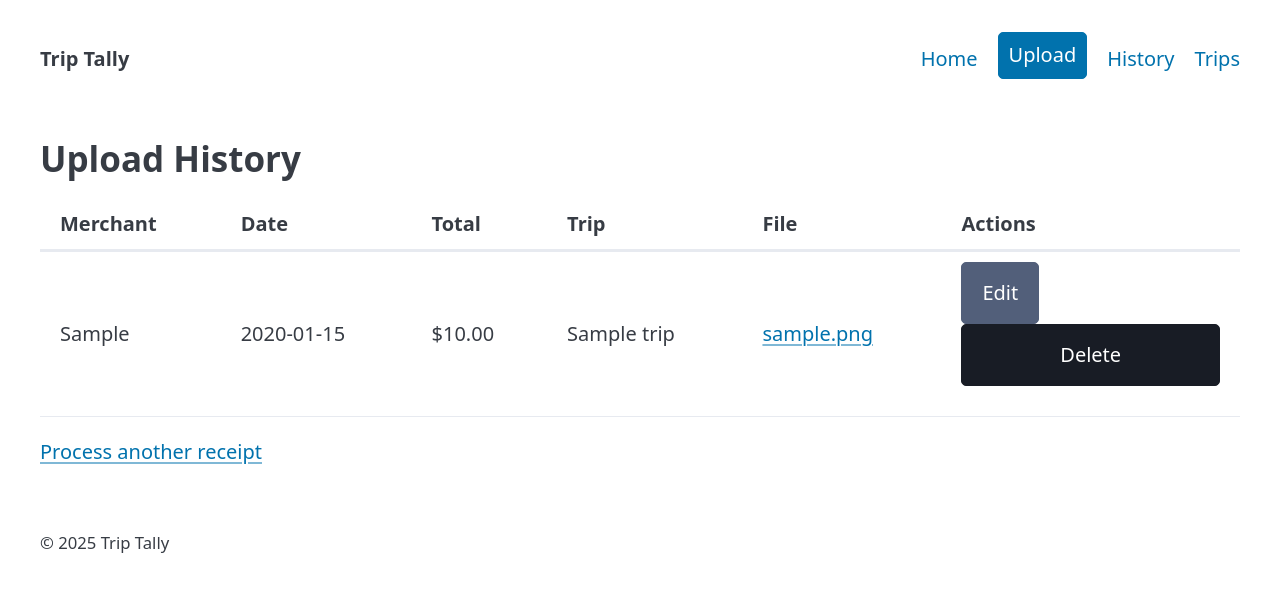
After one commit to Timmybu/Trip-Tally, a Flask app: page /history in a window 1280 px wide. The commit adds this page. Shown: the top 592 px of the page. Run offline with Flask 3, Linux system fonts and the light colour scheme; tables that the repository leaves empty hold one stand-in row (values such as "Sample post"); some libraries are stand-ins or nearby versions.

Commit message:
added history, data manipulation, and other small changes

```diff
--- a/trip_tally/app.py
+++ b/trip_tally/app.py
@@ -21,6 +21,16 @@ def get_db_connection(db_path: str):
 
 def init_db(db_path: str):
 	conn = get_db_connection(db_path)
+	# Create trips table
+	conn.execute(
+		"""
+		CREATE TABLE IF NOT EXISTS trips (
+			id INTEGER PRIMARY KEY AUTOINCREMENT,
+			name TEXT NOT NULL
+		);
+		"""
+	)
+	# Create receipts table
 	conn.execute(
 		"""
 		CREATE TABLE IF NOT EXISTS receipts (
@@ -32,10 +42,19 @@ def init_db(db_path: str):
 			tax REAL,
 			items TEXT,
 			raw_text TEXT,
-			created_at TEXT
+			created_at TEXT,
+			trip_id INTEGER,
+			FOREIGN KEY (trip_id) REFERENCES trips(id)
 		);
 		"""
 	)
+	# Add trip_id column to existing receipts table if it doesn't exist
+	try:
+		conn.execute("ALTER TABLE receipts ADD COLUMN trip_id INTEGER")
+		conn.commit()
+	except sqlite3.OperationalError:
+		# Column already exists, ignore
+		pass
 	conn.commit()
 	conn.close()
 
@@ -64,7 +83,27 @@ def create_app() -> Flask:
 
 	@app.route("/upload")
 	def upload_page():
-		return render_template("upload.html")
+		"""Display upload page with trip selection"""
+		conn = get_db_connection(db_path)
+		trips = conn.execute("SELECT id, name FROM trips ORDER BY name").fetchall()
+		conn.close()
+		return render_template("upload.html", trips=trips)
+
+	@app.route("/history")
+	def history():
+		"""Display all previously processed receipts"""
+		conn = get_db_connection(db_path)
+		receipts = conn.execute(
+			"""
+			SELECT r.id, r.filename, r.merchant, r.date, r.total, r.created_at, r.trip_id,
+			       t.name as trip_name
+			FROM receipts r
+			LEFT JOIN trips t ON r.trip_id = t.id
+			ORDER BY r.created_at DESC
+			"""
+		).fetchall()
+		conn.close()
+		return render_template("history.html", receipts=receipts)
 
 	# In trip_tally/app.py
 
@@ -143,9 +182,11 @@ def create_app() -> Flask:
 			return redirect(url_for("upload_page"))
 
 		# Store in DB
+		trip_id = request.form.get('trip_id')
+		trip_id = int(trip_id) if trip_id and trip_id.isdigit() else None
 		conn = get_db_connection(db_path)
 		conn.execute(
-			"INSERT INTO receipts (filename, merchant, date, total, tax, items, raw_text, created_at) VALUES (?, ?, ?, ?, ?, ?, ?, ?)",
+			"INSERT INTO receipts (filename, merchant, date, total, tax, items, raw_text, created_at, trip_id) VALUES (?, ?, ?, ?, ?, ?, ?, ?, ?)",
 			(
 				filename,
 				data.get("merchant", ""),
@@ -155,6 +196,7 @@ def create_app() -> Flask:
 				str(data.get("items") or []),
 				data.get("raw_text", ""),
 				datetime.utcnow().isoformat(),
+				trip_id,
 			),
 		)
 		conn.commit()
@@ -172,6 +214,80 @@ def create_app() -> Flask:
 	def uploaded_file(filename):
 		return send_from_directory(upload_path, filename)
 
+	@app.route("/trips", methods=["GET"])
+	def trips():
+		"""Display trips management page"""
+		conn = get_db_connection(db_path)
+		trips_list = conn.execute("SELECT id, name FROM trips ORDER BY name").fetchall()
+		conn.close()
+		return render_template("trips.html", trips=trips_list)
+
+	@app.route("/trips", methods=["POST"])
+	def create_trip():
+		"""Create a new trip"""
+		name = request.form.get("name", "").strip()
+		if not name:
+			flash("Trip name cannot be empty.", "error")
+			return redirect(url_for("trips"))
+		conn = get_db_connection(db_path)
+		conn.execute("INSERT INTO trips (name) VALUES (?)", (name,))
+		conn.commit()
+		conn.close()
+		flash(f"Trip '{name}' created successfully.", "success")
+		return redirect(url_for("trips"))
+
+	@app.route("/edit/<int:id>", methods=["GET"])
+	def edit_receipt(id):
+		"""Display edit receipt form"""
+		conn = get_db_connection(db_path)
+		receipt = conn.execute(
+			"SELECT * FROM receipts WHERE id = ?", (id,)
+		).fetchone()
+		if not receipt:
+			flash("Receipt not found.", "error")
+			conn.close()
+			return redirect(url_for("history"))
+		trips_list = conn.execute("SELECT id, name FROM trips ORDER BY name").fetchall()
+		conn.close()
+		return render_template("edit_receipt.html", receipt=receipt, trips=trips_list)
+
+	@app.route("/edit/<int:id>", methods=["POST"])
+	def update_receipt(id):
+		"""Update a receipt"""
+		merchant = request.form.get("merchant", "").strip()
+		date = request.form.get("date", "").strip()
+		total = request.form.get("total", "0").strip()
+		tax = request.form.get("tax", "0").strip()
+		trip_id = request.form.get("trip_id", "").strip()
+
+		try:
+			total = float(total) if total else 0.0
+			tax = float(tax) if tax else 0.0
+			trip_id = int(trip_id) if trip_id and trip_id.isdigit() else None
+		except ValueError:
+			flash("Invalid numeric values.", "error")
+			return redirect(url_for("edit_receipt", id=id))
+
+		conn = get_db_connection(db_path)
+		conn.execute(
+			"UPDATE receipts SET merchant = ?, date = ?, total = ?, tax = ?, trip_id = ? WHERE id = ?",
+			(merchant, date, total, tax, trip_id, id)
+		)
+		conn.commit()
+		conn.close()
+		flash("Receipt updated successfully.", "success")
+		return redirect(url_for("history"))
+
+	@app.route("/delete/<int:id>", methods=["POST"])
+	def delete_receipt(id):
+		"""Delete a receipt"""
+		conn = get_db_connection(db_path)
+		conn.execute("DELETE FROM receipts WHERE id = ?", (id,))
+		conn.commit()
+		conn.close()
+		flash("Receipt deleted successfully.", "success")
+		return redirect(url_for("history"))
+
 	return app
 
 
--- a/trip_tally/templates/base.html
+++ b/trip_tally/templates/base.html
@@ -16,6 +16,8 @@
         <ul>
           <li><a href="{{ url_for('index') }}">Home</a></li>
           <li><a href="{{ url_for('upload_page') }}" role="button">Upload</a></li>
+          <li><a href="{{ url_for('history') }}">History</a></li>
+          <li><a href="{{ url_for('trips') }}">Trips</a></li>
         </ul>
       </nav>
     </header>
--- /dev/null
+++ b/trip_tally/templates/history.html
@@ -0,0 +1,50 @@
+{% extends 'base.html' %}
+{% block content %}
+<section>
+  <h2>Upload History</h2>
+
+  {% if receipts %}
+    <table>
+      <thead>
+        <tr>
+          <th>Merchant</th>
+          <th>Date</th>
+          <th>Total</th>
+          <th>Trip</th>
+          <th>File</th>
+          <th>Actions</th>
+        </tr>
+      </thead>
+      <tbody>
+        {% for receipt in receipts %}
+        <tr>
+          <td>{{ receipt.merchant or 'N/A' }}</td>
+          <td>{{ receipt.date or 'N/A' }}</td>
+          <td>${{ "%.2f"|format(receipt.total) if receipt.total else '0.00' }}</td>
+          <td>{{ receipt.trip_name or '—' }}</td>
+          <td>
+            <a href="{{ url_for('uploaded_file', filename=receipt.filename) }}" target="_blank">
+              {{ receipt.filename }}
+            </a>
+          </td>
+          <td>
+            <a href="{{ url_for('edit_receipt', id=receipt.id) }}" role="button" class="secondary">Edit</a>
+            <form action="{{ url_for('delete_receipt', id=receipt.id) }}" method="POST" style="display: inline;">
+              <button type="submit" class="contrast" onclick="return confirm('Are you sure you want to delete this receipt?');">Delete</button>
+            </form>
+          </td>
+        </tr>
+        {% endfor %}
+      </tbody>
+    </table>
+  {% else %}
+    <article>
+      <p>No receipts processed yet. <a href="{{ url_for('upload_page') }}">Upload your first receipt</a>!</p>
+    </article>
+  {% endif %}
+
+  <nav>
+    <a href="{{ url_for('upload_page') }}">Process another receipt</a>
+  </nav>
+</section>
+{% endblock %}
```
Also changed, not shown: trip_tally/static/css/style.css (+40 -0 lines), trip_tally/templates/edit_receipt.html (added, +45 -0 lines), trip_tally/templates/results.html (+52 -12 lines), trip_tally/templates/trips.html (added, +34 -0 lines), trip_tally/templates/upload.html (+9 -0 lines), trip_tally/utils/ocr_processor.py (+44 -7 lines).
